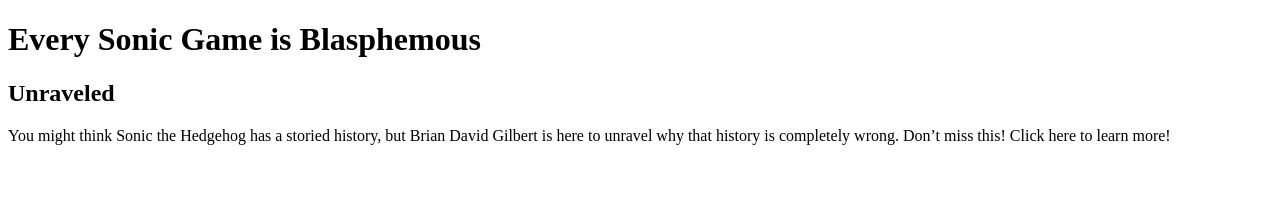
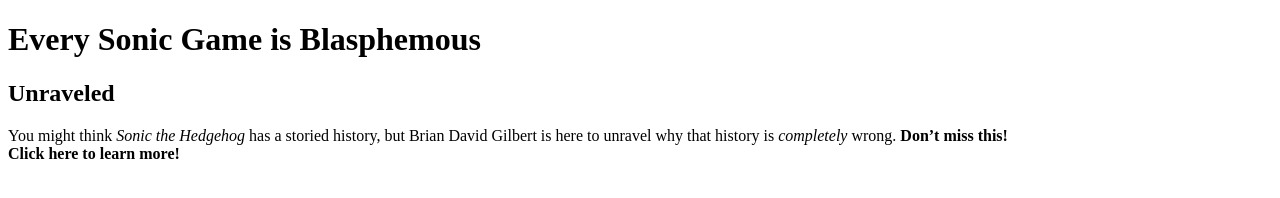
Before and after one commit to kristianmartinez016/hw2, a plain HTML site: page index.html in a window 1280 px wide. Drawn offline with Linux system fonts and the light colour scheme.

Commit message:
stylized text and added line break

```diff
--- a/index.html
+++ b/index.html
@@ -6,10 +6,10 @@
     <!-- wrap the line below in h2 opening and closing tags -->
       <h2>Unraveled</h2>
     <!-- wrap lines 9 through 13 below in paragraph (<p>) opening and closing tags.-->
-      <p>You might think Sonic the Hedgehog has a storied history,
+      <p>You might think <i>Sonic the Hedgehog</i> has a storied history,
       but Brian David Gilbert is here to unravel why that history
-      is completely wrong. Don’t miss this!
+      is <em>completely</em> wrong. <strong>Don’t miss this!</strong>
     <!-- add a line break at the start of this line -->
-      Click here to learn more!</p>
+      <br><b>Click here to learn more!</b></p>
   </body>
 </html>
```
